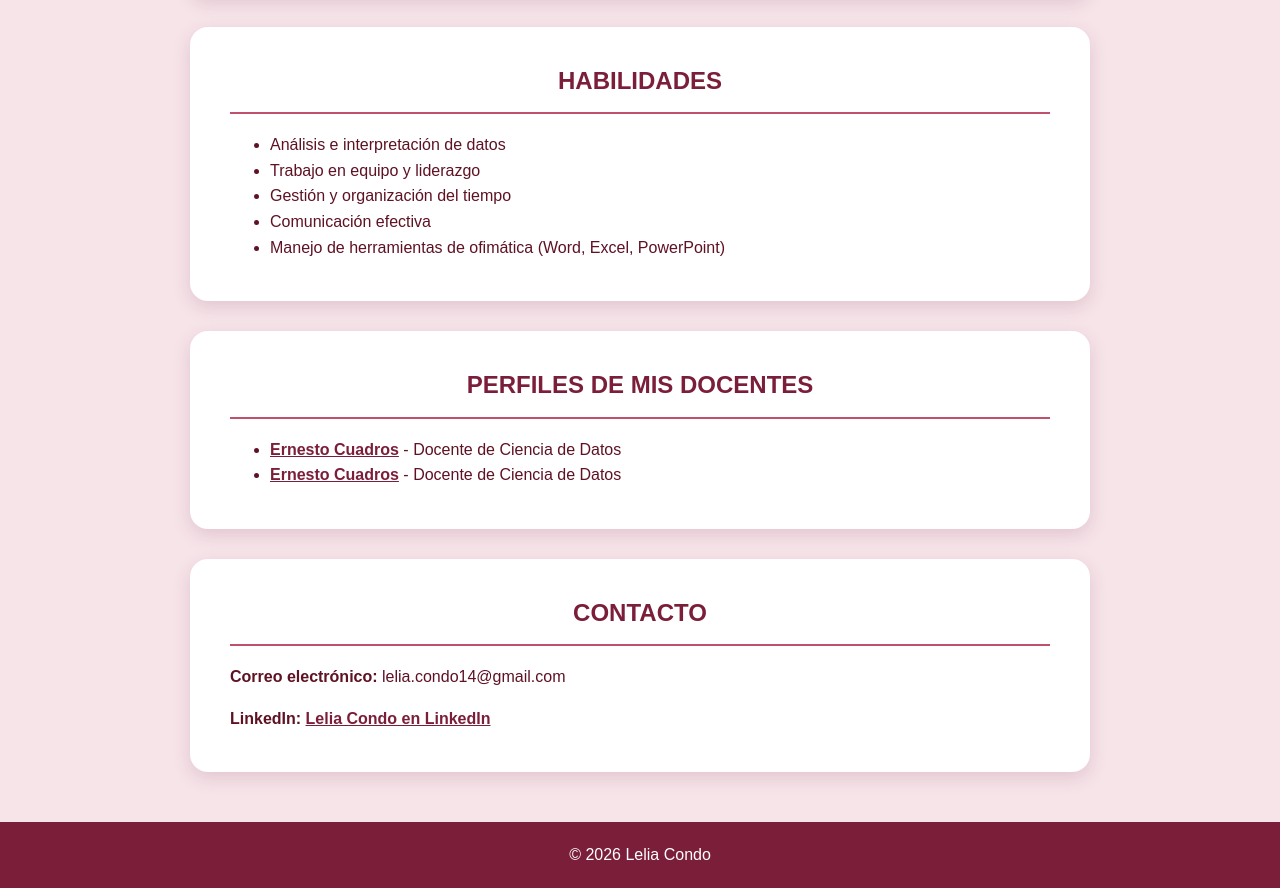
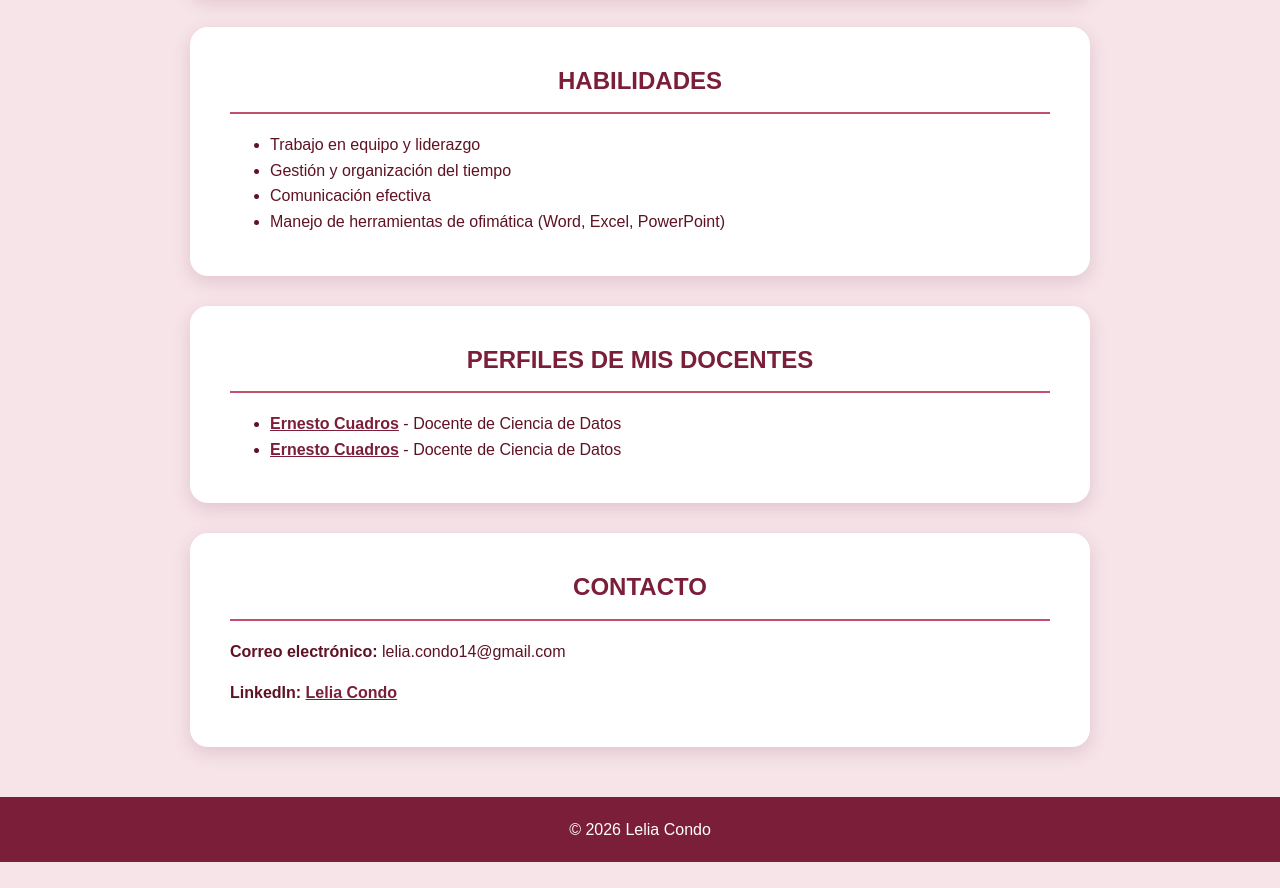
Before and after one commit to Lelia-Condo/lelia-condo.github.io, a plain HTML site: page index.html in a window 1280 px wide. Shown: the part 1265-2153 px from the top of the page. After the commit the page ends 2127 px from the top, so only its background shows below. Drawn offline with Linux system fonts and the light colour scheme.

Commit message:
Update index.html

```diff
--- a/index.html
+++ b/index.html
@@ -42,7 +42,6 @@
     <section>
       <h2>Habilidades</h2>
       <ul>
-        <li>Análisis e interpretación de datos</li>
         <li>Trabajo en equipo y liderazgo</li>
         <li>Gestión y organización del tiempo</li>
         <li>Comunicación efectiva</li>
@@ -61,7 +60,7 @@
     <section>
       <h2>Contacto</h2>
       <p><strong>Correo electrónico:</strong> lelia.condo14@gmail.com</p>
-      <p><strong>LinkedIn:</strong> <a href="linkedin.com/in/lelia-condo-quispe-59b419436" target="_blank">Lelia Condo en LinkedIn</a></p>
+      <p><strong>LinkedIn:</strong> <a href="linkedin.com/in/lelia-condo-quispe-59b419436" target="_blank">Lelia Condo</a></p>
     </section>
 
   </main>
```
